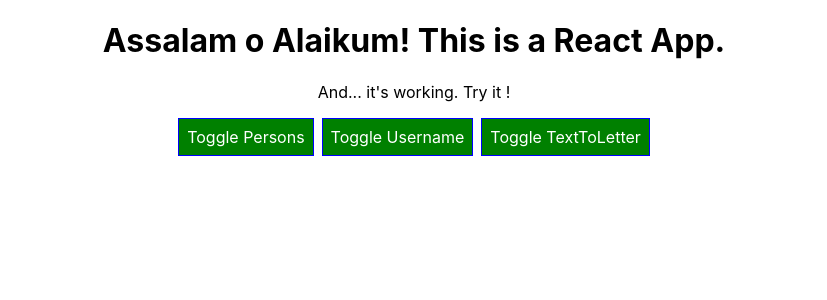
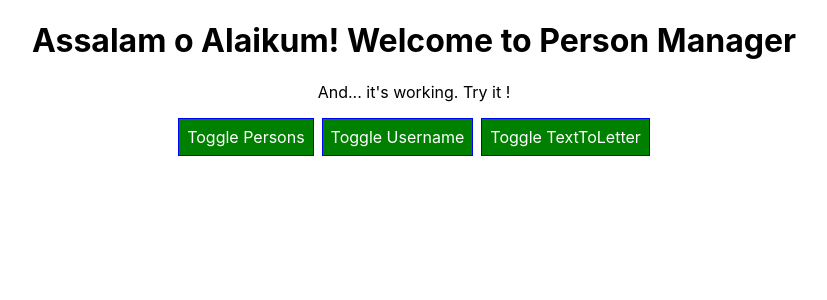
Before and after one commit to talalahmed95/burger-builder, a React (Create React App) app: page / in a window 1280 px wide. Shown: the top 300 px of the page, without its empty margins (226-1053 px from the left). Built offline with nearby package versions, Linux system fonts and the light colour scheme.

Commit message:
this.props

```diff
--- a/src/components/Cockpit/Cockpit.js
+++ b/src/components/Cockpit/Cockpit.js
@@ -31,7 +31,7 @@ const cockpit = (props) => {
 
     return (
     	<div className={styles.Cockpit}>
-			<h1>Assalam o Alaikum! This is a React App.</h1>
+			<h1>Assalam o Alaikum! Welcome to {props.title}</h1>
 		    <p className={styleClass.join(' ')}>And... it's working. Try it !</p>
 		    <button className={btnClass} onClick={props.clicked}>Toggle Persons</button>
 		    <button className={btnClassAssign} onClick={props.a1Clicked}>Toggle Username</button>
--- a/src/containers/App.js
+++ b/src/containers/App.js
@@ -7,8 +7,6 @@ import Cockpit from '../components/Cockpit/Cockpit';
 import UserInput from '../components/UserInput/UserInput';
 import UserOutput from '../components/UserOutput/UserOutput';
 
-import Validation from '../components/ValidationComponent/ValidationComponent';
-import Char from '../components/CharComponent/CharComponent';
 import CharValidView from '../components/CharValidView/CharValidView';
 
 
@@ -136,7 +134,8 @@ class App extends Component {
 
     return (
       <div className={styles.App}>
-        <Cockpit showPersons={this.state.showPersons}
+        <Cockpit title={this.props.appTitle}
+          showPersons={this.state.showPersons}
           clicked={this.togglePersonsHandler}
           persons={this.state.persons}
           showA1={this.state.showAssignment}
--- a/src/index.js
+++ b/src/index.js
@@ -6,7 +6,7 @@ import * as serviceWorker from './serviceWorker';
 
 ReactDOM.render(
   <React.StrictMode>
-    <App />
+    <App appTitle="Person Manager" />
   </React.StrictMode>,
   document.getElementById('root')
 );
```
